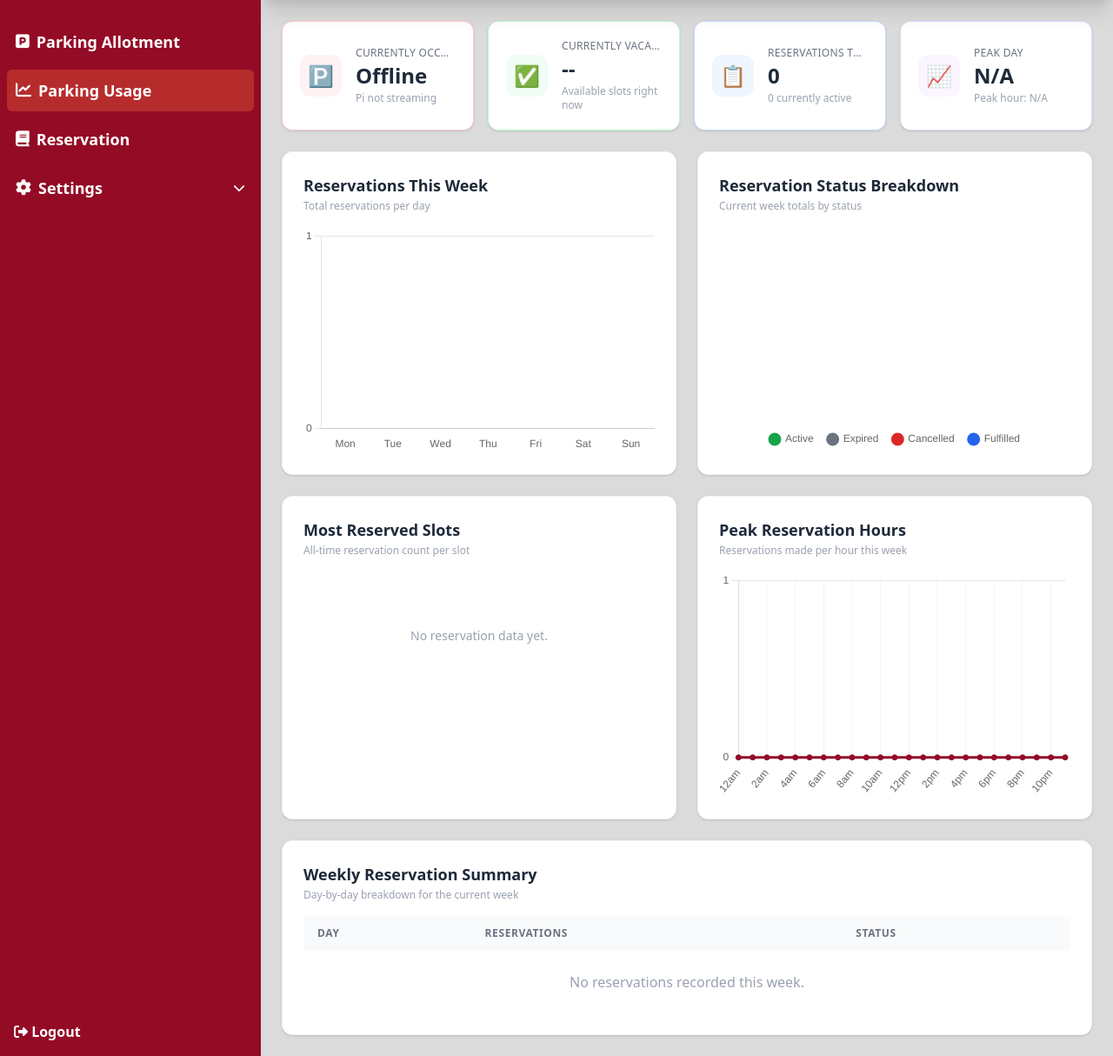
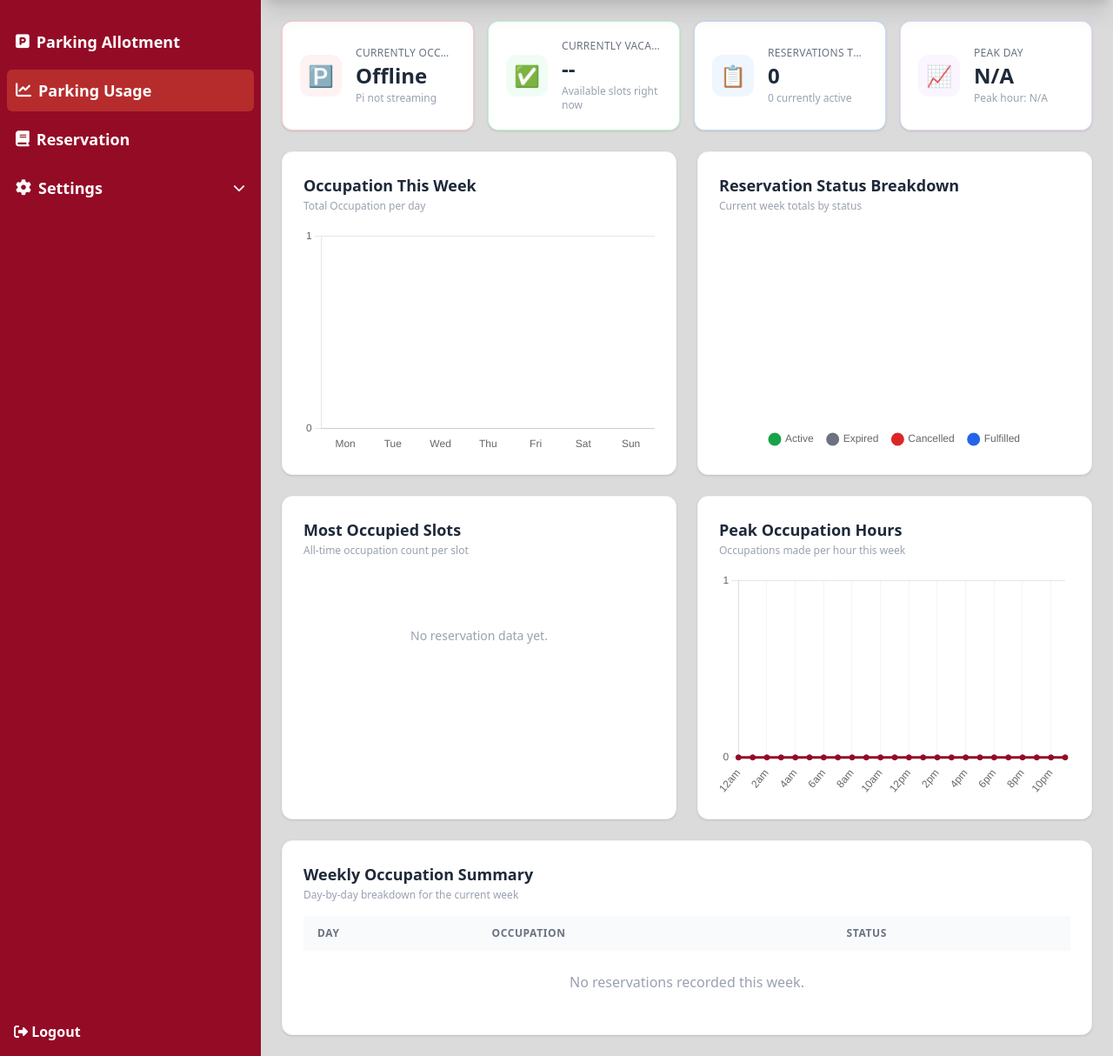
Before and after one commit to Renz7287/2025_CP-PARKTRACK, a Django app: page /parking-usage/ in a window 1280 px wide. Shown: the part 80-1294 px from the top of the page at 87% size. Run offline with Django 4.2, Linux system fonts and the light colour scheme; the visitor is signed in with stand-in values (Sample User, id 1); data comes from the database, SQL or seed files in the repository; data that the repository does not hold is empty; parts of the project's set-up code (start-up, migrations or seed data) failed here and were passed over; some libraries are stand-ins or nearby versions.

Commit message:
Updated parking usage titles

```diff
--- a/parktrack/parking_usage/templates/parking_usage/index.html
+++ b/parktrack/parking_usage/templates/parking_usage/index.html
@@ -20,8 +20,8 @@
 
             <!-- Reservations This Week by Day -->
             <section class="bg-white rounded-xl shadow-sm border border-gray-100 p-6">
-                <h2 class="text-lg font-bold text-gray-800">Reservations This Week</h2>
-                <p class="text-xs text-gray-400 mt-0.5 mb-4">Total reservations per day</p>
+                <h2 class="text-lg font-bold text-gray-800">Occupation This Week</h2>
+                <p class="text-xs text-gray-400 mt-0.5 mb-4">Total Occupation per day</p>
                 <div class="h-[260px]">
                     <canvas id="daily-reservations-chart"></canvas>
                 </div>
@@ -43,8 +43,8 @@
 
             <!-- Slot Utilization Bar -->
             <section class="bg-white rounded-xl shadow-sm border border-gray-100 p-6">
-                <h2 class="text-lg font-bold text-gray-800">Most Reserved Slots</h2>
-                <p class="text-xs text-gray-400 mt-0.5 mb-4">All-time reservation count per slot</p>
+                <h2 class="text-lg font-bold text-gray-800">Most Occupied Slots</h2>
+                <p class="text-xs text-gray-400 mt-0.5 mb-4">All-time occupation count per slot</p>
                 <div class="h-[260px]">
                     <canvas id="slot-utilization-chart"></canvas>
                 </div>
@@ -52,8 +52,8 @@
 
             <!-- Peak Reservation Hours -->
             <section class="bg-white rounded-xl shadow-sm border border-gray-100 p-6">
-                <h2 class="text-lg font-bold text-gray-800">Peak Reservation Hours</h2>
-                <p class="text-xs text-gray-400 mt-0.5 mb-4">Reservations made per hour this week</p>
+                <h2 class="text-lg font-bold text-gray-800">Peak Occupation Hours</h2>
+                <p class="text-xs text-gray-400 mt-0.5 mb-4">Occupations made per hour this week</p>
                 <div class="h-[260px]">
                     <canvas id="hourly-reservations-chart"></canvas>
                 </div>
@@ -63,14 +63,14 @@
 
         <!-- Weekly Reservation Table -->
         <section class="bg-white rounded-xl shadow-sm border border-gray-100 p-6">
-            <h2 class="text-lg font-bold text-gray-800">Weekly Reservation Summary</h2>
+            <h2 class="text-lg font-bold text-gray-800">Weekly Occupation Summary</h2>
             <p class="text-xs text-gray-400 mt-0.5 mb-4">Day-by-day breakdown for the current week</p>
             <div class="overflow-x-auto">
                 <table class="min-w-full">
                     <thead>
                         <tr class="bg-gray-50 text-gray-500 uppercase text-xs tracking-wider">
                             <th class="px-4 py-3 text-left font-semibold">Day</th>
-                            <th class="px-4 py-3 text-left font-semibold">Reservations</th>
+                            <th class="px-4 py-3 text-left font-semibold">Occupation</th>
                             <th class="px-4 py-3 text-left font-semibold">Status</th>
                         </tr>
                     </thead>
--- a/parktrack/parking_usage/views.py
+++ b/parktrack/parking_usage/views.py
@@ -72,7 +72,7 @@ def get_parking_stats(request):
         'active':    week_reservations.filter(status='active').count(),
         'expired':   week_reservations.filter(status='expired').count(),
         'cancelled': week_reservations.filter(status='cancelled').count(),
-        'fulfilled': week_reservations.filter(status='fulfilled').count(),
+        # 'fulfilled': week_reservations.filter(status='fulfilled').count(),
     }
 
     # 3. Reservations per day this week (Mon-Sun)
```
